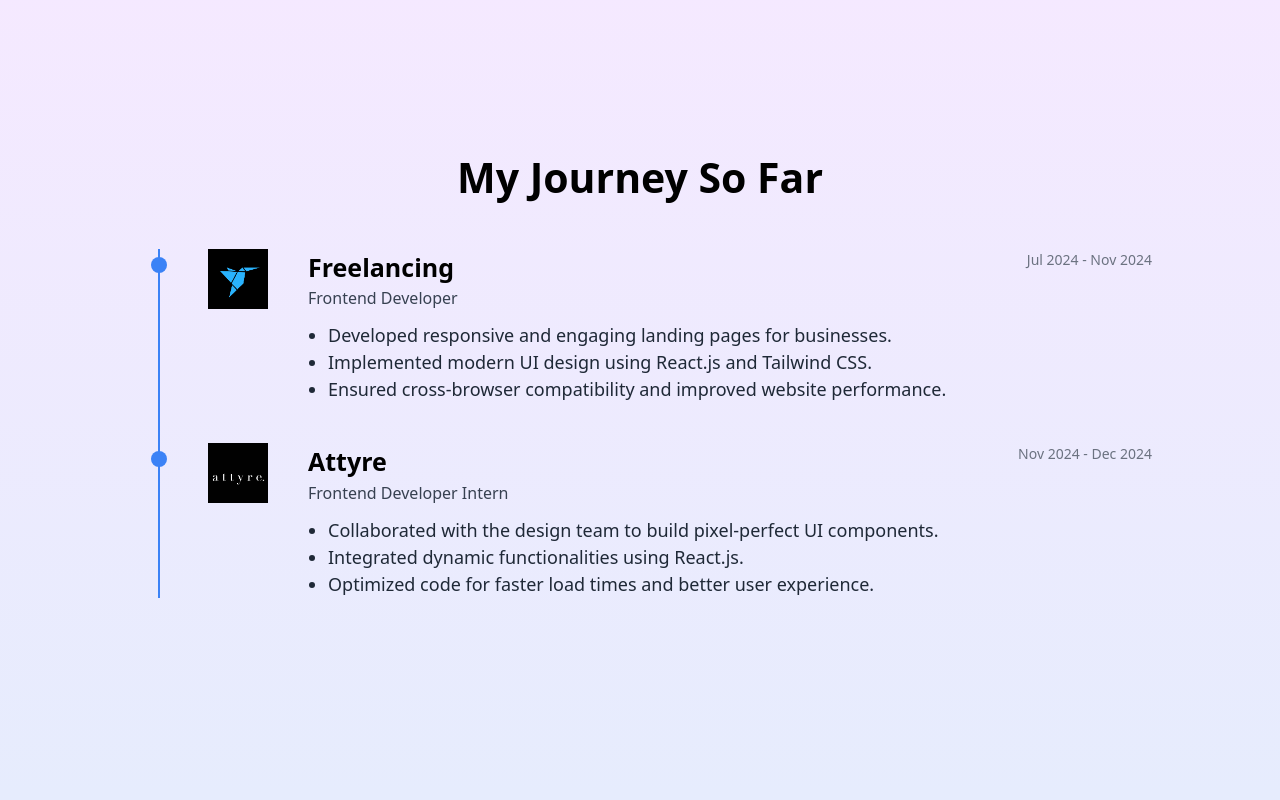
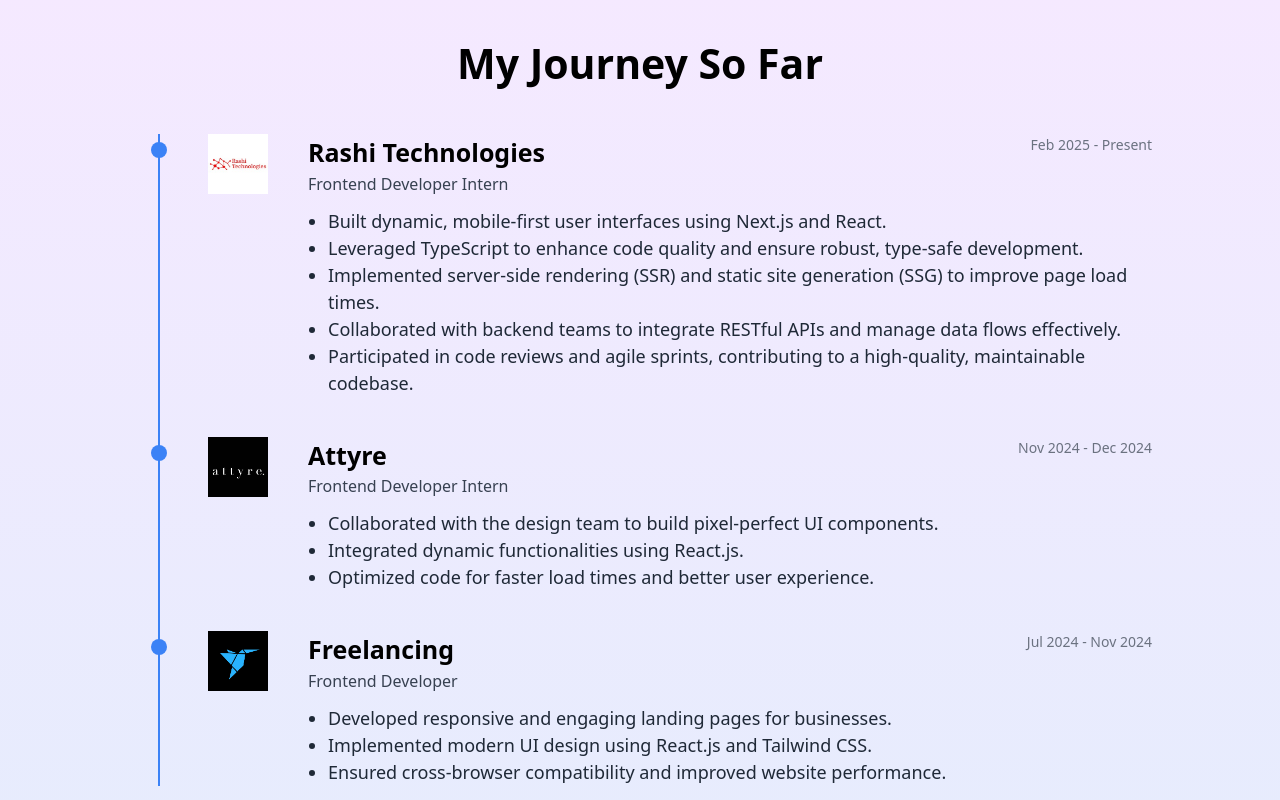
Before and after one commit to LostBoy143/Shubham-Portfolio, a React (Vite) app in the folder my-portfolio/: page / in a window 1280 px wide. Shown: the part 940-1740 px from the top of the page. Built offline with nearby package versions, Linux system fonts and the light colour scheme.

Commit message:
Added new experience

```diff
--- a/my-portfolio/src/components/Experience.jsx
+++ b/my-portfolio/src/components/Experience.jsx
@@ -4,14 +4,16 @@
 const Experience = () => {
   const experiences = [
     {
-      company: "Freelancing",
-      role: "Frontend Developer",
-      duration: "Jul 2024 - Nov 2024",
-      logo: "./freelance.png", // Replace with the actual path to the logo
+      company: "Rashi Technologies",
+      role: "Frontend Developer Intern",
+      duration: "Feb 2025 - Present",
+      logo: "./rashi_logo.jpg", // Replace with the actual path to the logo
       details: [
-        "Developed  responsive and engaging landing pages for businesses.",
-        "Implemented modern UI design using React.js and Tailwind CSS.",
-        "Ensured cross-browser compatibility and improved website performance.",
+        "Built dynamic, mobile-first user interfaces using Next.js and React.",
+        "Leveraged TypeScript to enhance code quality and ensure robust, type-safe development.",
+        " Implemented server-side rendering (SSR) and static site generation (SSG) to improve page load times.",
+        "Collaborated with backend teams to integrate RESTful APIs and manage data flows effectively.",
+        "Participated in code reviews and agile sprints, contributing to a high-quality, maintainable codebase.",
       ],
     },
     {
@@ -23,6 +25,17 @@
         "Collaborated with the design team to build pixel-perfect UI components.",
         "Integrated dynamic functionalities using React.js.",
         "Optimized code for faster load times and better user experience.",
+      ],
+    },
+    {
+      company: "Freelancing",
+      role: "Frontend Developer",
+      duration: "Jul 2024 - Nov 2024",
+      logo: "./freelance.png", // Replace with the actual path to the logo
+      details: [
+        "Developed  responsive and engaging landing pages for businesses.",
+        "Implemented modern UI design using React.js and Tailwind CSS.",
+        "Ensured cross-browser compatibility and improved website performance.",
       ],
     },
   ];
```
Also changed, not shown: my-portfolio/public/rashi_logo.jpg (added).
